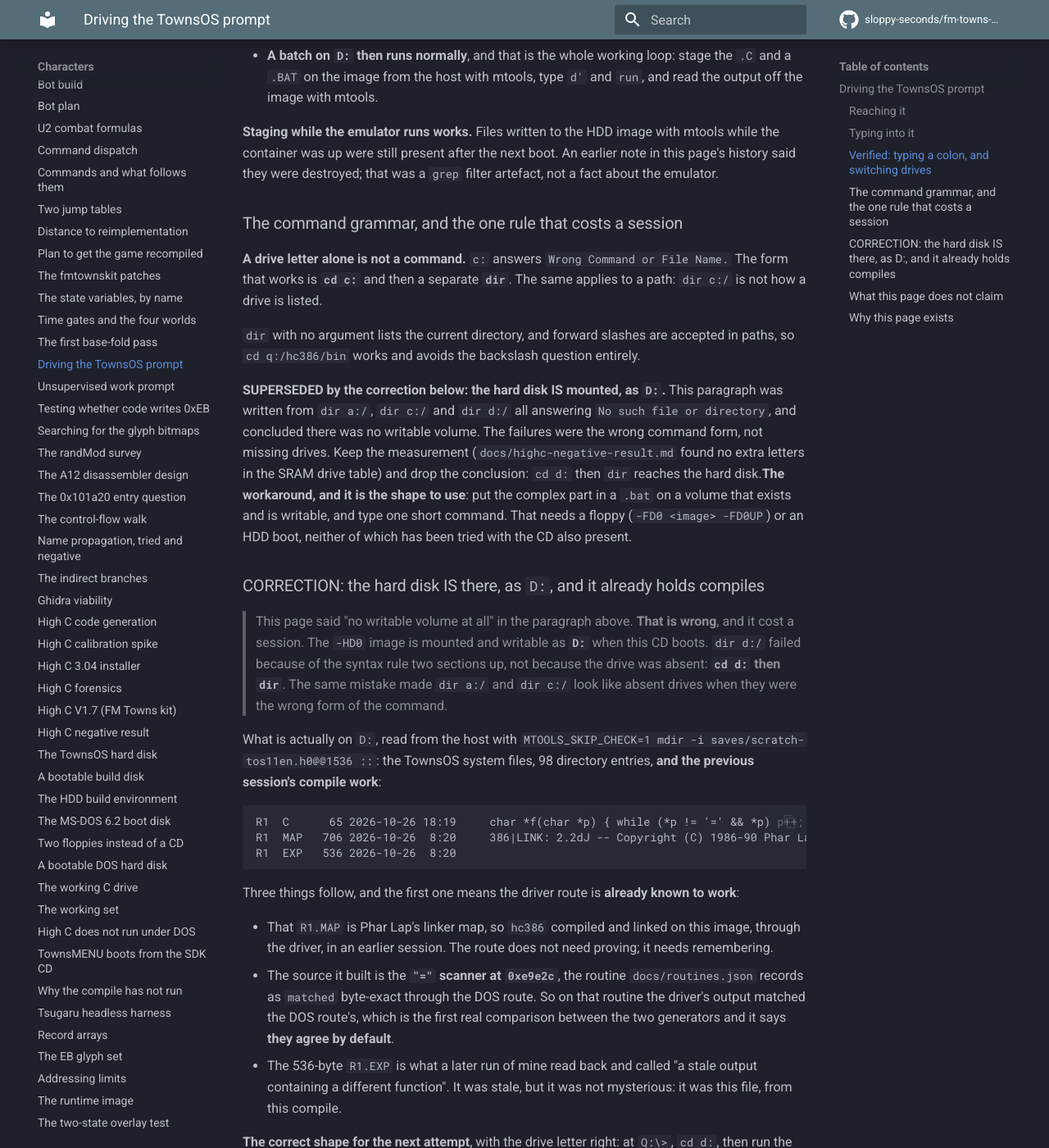
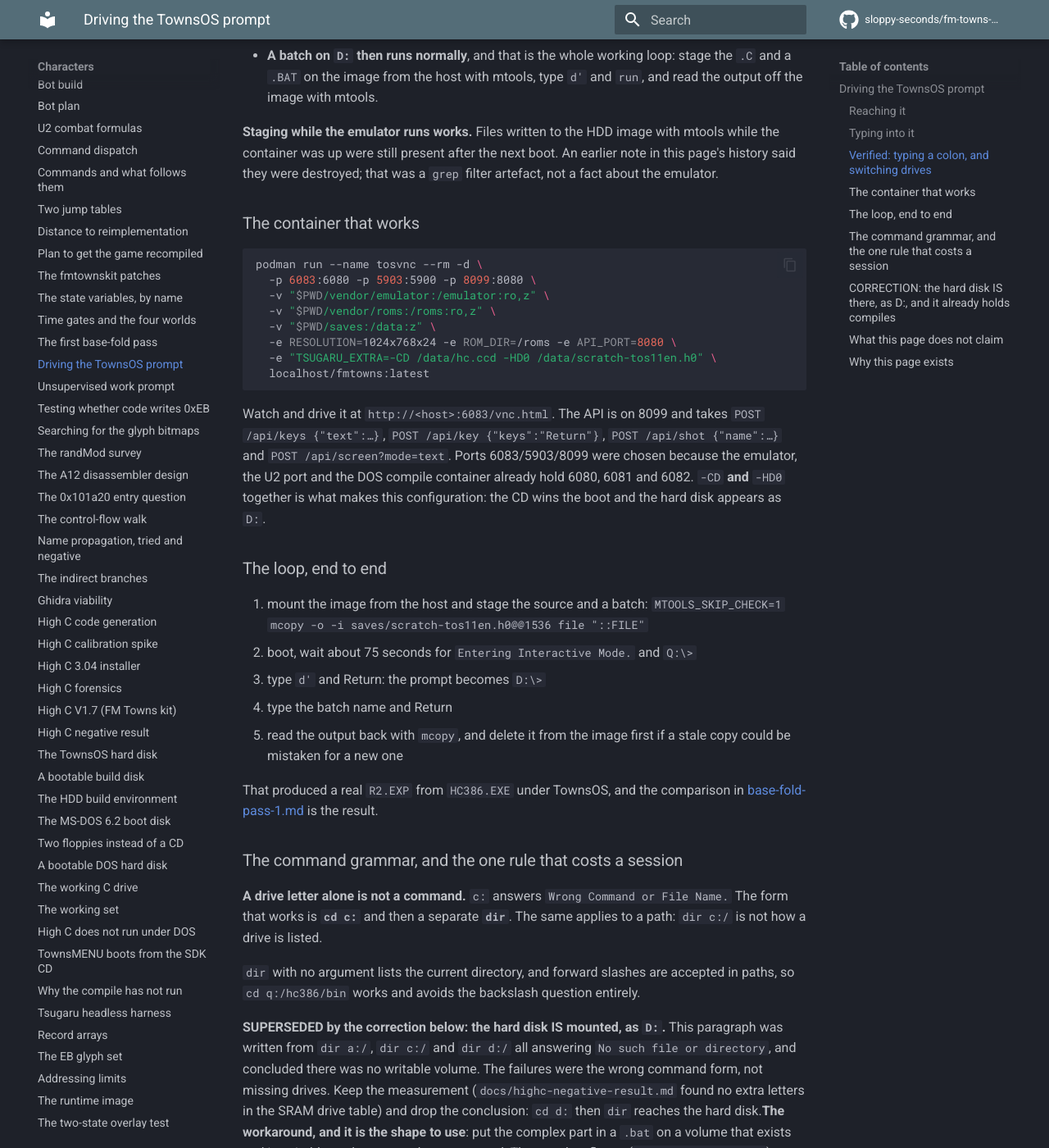
Before and after one commit to sloppy-seconds/fm-towns-ultima, an MkDocs documentation site: the page built from docs/driving-the-townsos-prompt.md, in a window 1280 px wide and 1400 px high, scrolled down 1609 px. Shown: the whole window at 82% size. Built offline with MkDocs 1.6.1 and Material for MkDocs 9.7.7, drawn with Linux system fonts in a browser that asks for light colours; comment, search, counter and statistics services are not loaded.

Commit message:
Save the lessons: the container that works, the loop, and a pointer from AGENTS.md
Container work is down: tosvnc, dosboot and cserve are all stopped, and the ports are released.

docs/driving-the-townsos-prompt.md now carries:
- the verified table: colon is the apostrophe key (';' gives ';', shift+';' gives '+', "'" gives ':'), and
  "cd d:" is accepted but does NOT switch drive while "d:" alone does
- the exact podman run line for this configuration (-CD plus -HD0, ports 6083/5903/8099, chosen around the
  three other containers), and where to watch it
- the loop end to end: stage with mcopy on image@@1536, boot, d', run the batch, read the output back
- staging while the emulator runs works, with the correction that my "destroyed by flush" note was a grep
  filter artefact

AGENTS.md gains one row in the "do not guess about" table pointing at that page, because the rules in it were
re-derived in four separate sessions and one of them produced a false claim. The compile-versus-behavioural-specs
paragraph is deliberately untouched: that was to change if this experiment paid out, and it did not pay out.

Still 10 recovered of 738.

````diff
--- a/docs/driving-the-townsos-prompt.md
+++ b/docs/driving-the-townsos-prompt.md
@@ -52,6 +52,36 @@ So **the colon is the `'` key on this keyboard**, and neither `;` nor `shift+;`
 **Staging while the emulator runs works.** Files written to the HDD image with mtools while the container was up were
 still present after the next boot. An earlier note in this page's history said they were destroyed; that was a `grep`
 filter artefact, not a fact about the emulator.
+
+### The container that works
+
+```bash
+podman run --name tosvnc --rm -d \
+  -p 6083:6080 -p 5903:5900 -p 8099:8080 \
+  -v "$PWD/vendor/emulator:/emulator:ro,z" \
+  -v "$PWD/vendor/roms:/roms:ro,z" \
+  -v "$PWD/saves:/data:z" \
+  -e RESOLUTION=1024x768x24 -e ROM_DIR=/roms -e API_PORT=8080 \
+  -e "TSUGARU_EXTRA=-CD /data/hc.ccd -HD0 /data/scratch-tos11en.h0" \
+  localhost/fmtowns:latest
+```
+
+Watch and drive it at `http://<host>:6083/vnc.html`. The API is on 8099 and takes `POST /api/keys {"text":…}`,
+`POST /api/key {"keys":"Return"}`, `POST /api/shot {"name":…}` and `POST /api/screen?mode=text`. Ports 6083/5903/8099
+were chosen because the emulator, the U2 port and the DOS compile container already hold 6080, 6081 and 6082.
+`-CD` **and** `-HD0` together is what makes this configuration: the CD wins the boot and the hard disk appears as `D:`.
+
+### The loop, end to end
+
+1. mount the image from the host and stage the source and a batch:
+   `MTOOLS_SKIP_CHECK=1 mcopy -o -i saves/scratch-tos11en.h0@@1536 file "::FILE"`
+2. boot, wait about 75 seconds for `Entering Interactive Mode.` and `Q:\>`
+3. type `d'` and Return: the prompt becomes `D:\>`
+4. type the batch name and Return
+5. read the output back with `mcopy`, and delete it from the image first if a stale copy could be mistaken for a new one
+
+That produced a real `R2.EXP` from `HC386.EXE` under TownsOS, and the comparison in
+[base-fold-pass-1.md](base-fold-pass-1.md) is the result.
 
 ### The command grammar, and the one rule that costs a session
 
````
Also changed, not shown: AGENTS.md (+1 -0 lines).
